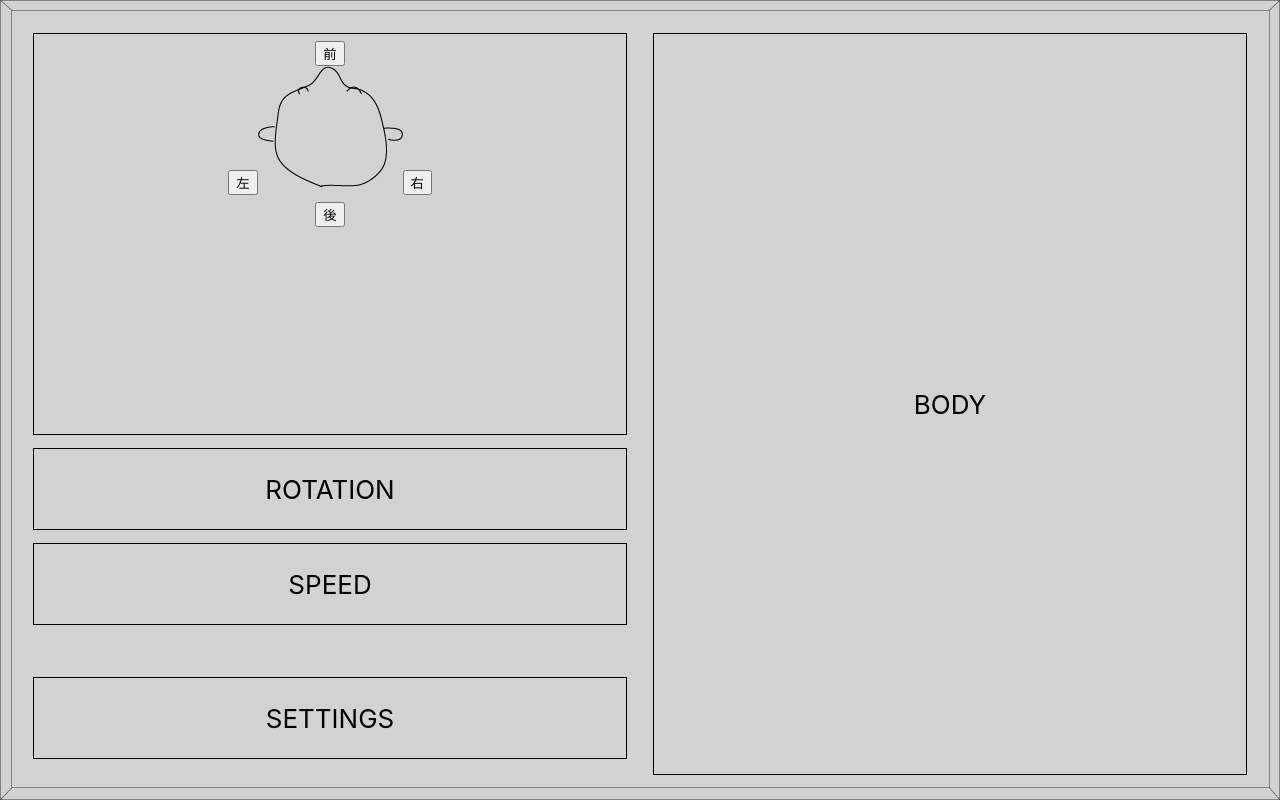
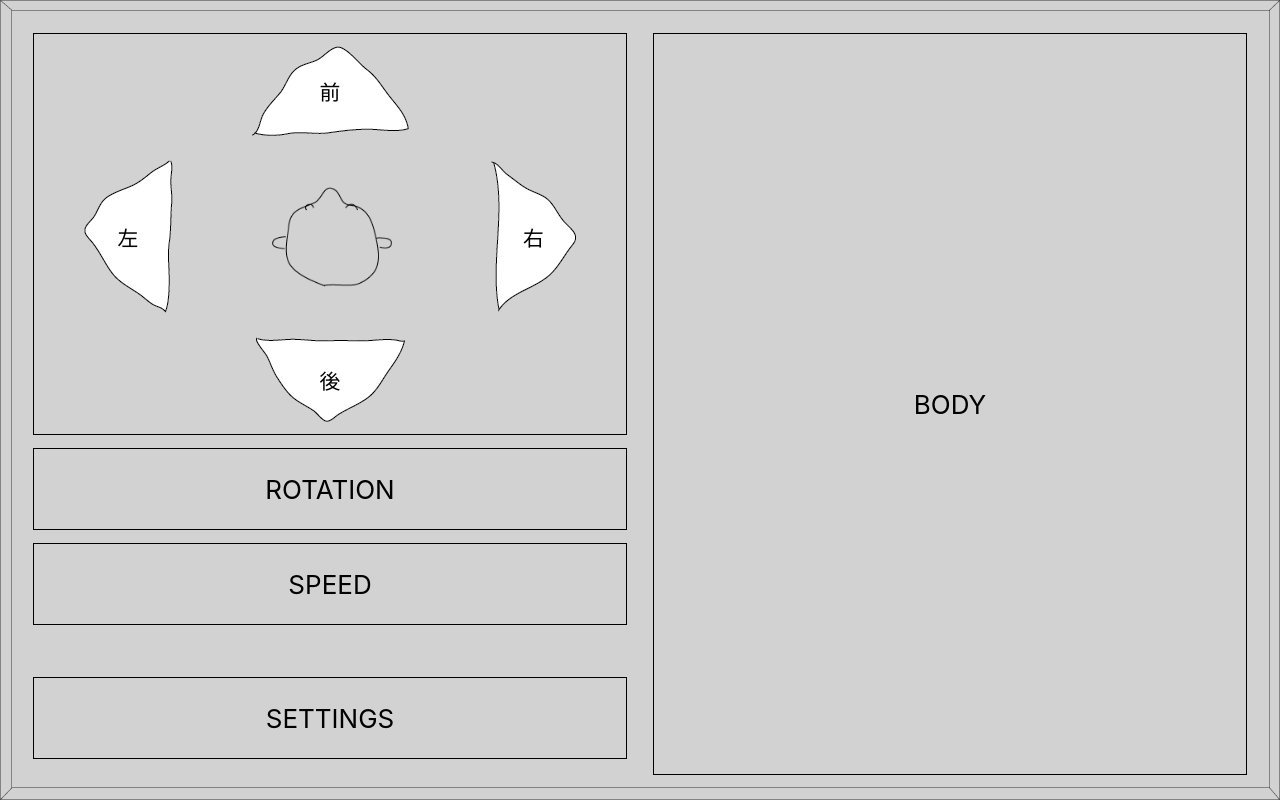
Before and after one commit to specialgee/norimono, a React (Create React App) app: page / in a window 1280 px wide. Built offline with nearby package versions, Linux system fonts and the light colour scheme.

Commit message:
updated direction style

```diff
--- a/src/App.css
+++ b/src/App.css
@@ -33,12 +33,76 @@
   height: 100%;
 }
 
+button {
+  font-size: 0.8em;
+}
+
+button:hover {
+  opacity: 0.7;
+  cursor: pointer;
+}
+
 /* DIRECTION */
 .direction {
   width: auto;
   height: 50vh;
   border: 1px solid #000;
   margin: 0.5em;
+  position: relative;
+}
+
+.direction .container {
+  height: 100%;
+  display: grid;
+}
+
+.direction .container .row {
+  display: flex;
+  flex-flow: row wrap;
+  justify-content: space-around;
+}
+
+.direction-head {
+  width: 100%;
+  max-width: 120px;
+  max-height: 100px;
+  align-self: center;
+}
+
+.direction button {
+  align-self: center;
+  border: 0px;
+  background-color: transparent;
+  background-size: cover;
+  background-repeat: no-repeat;
+}
+
+.direction button:focus {
+  outline: none;
+}
+
+.direction-top {
+  background-image: url("./assets/img/button-top.png");
+  width: 157px;
+  height: 90px;
+}
+
+.direction-bottom {
+  background-image: url("./assets/img/button-bottom.png");
+  width: 151px;
+  height: 85px;
+}
+
+.direction-left {
+  background-image: url("./assets/img/button-left.png");
+  width: 89px;
+  height: 153px;
+}
+
+.direction-right {
+  background-image: url("./assets/img/button-right.png");
+  width: 86px;
+  height: 151px;
 }
 
 /* ROTATION */
```
